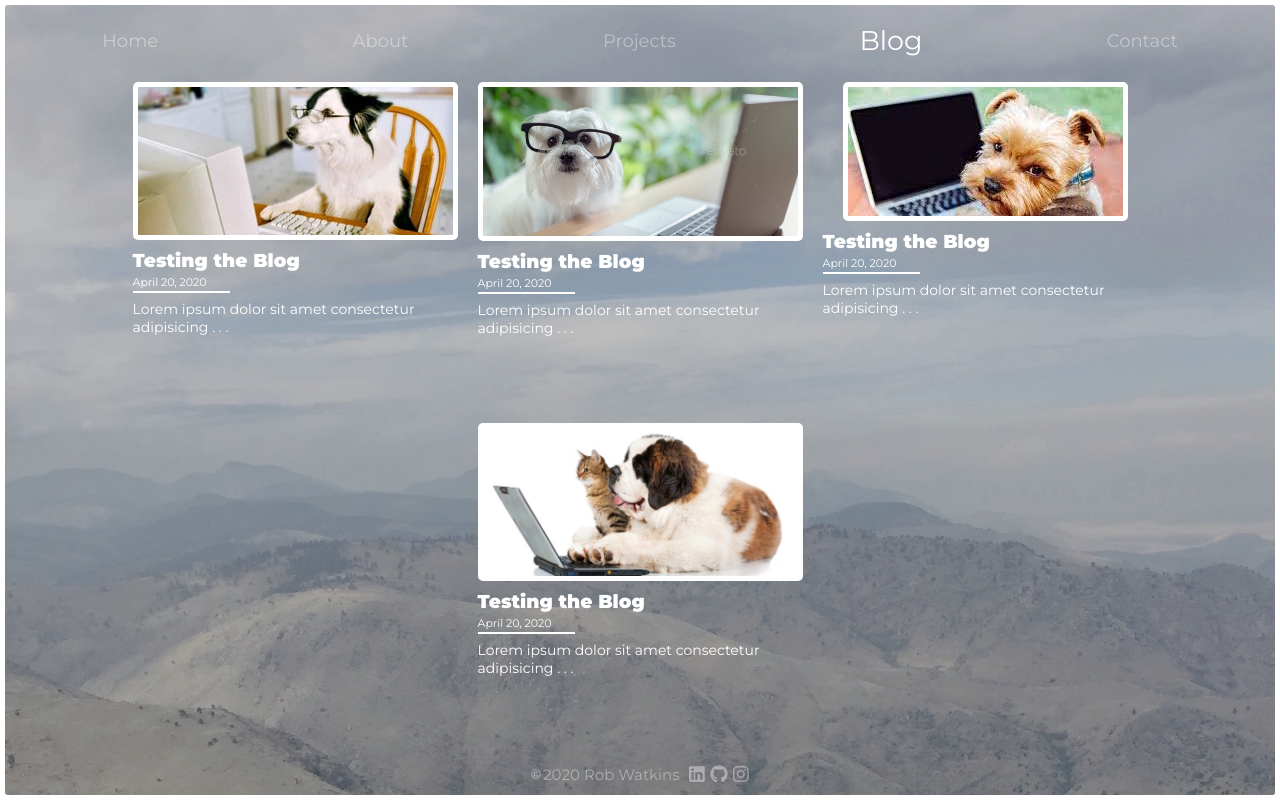
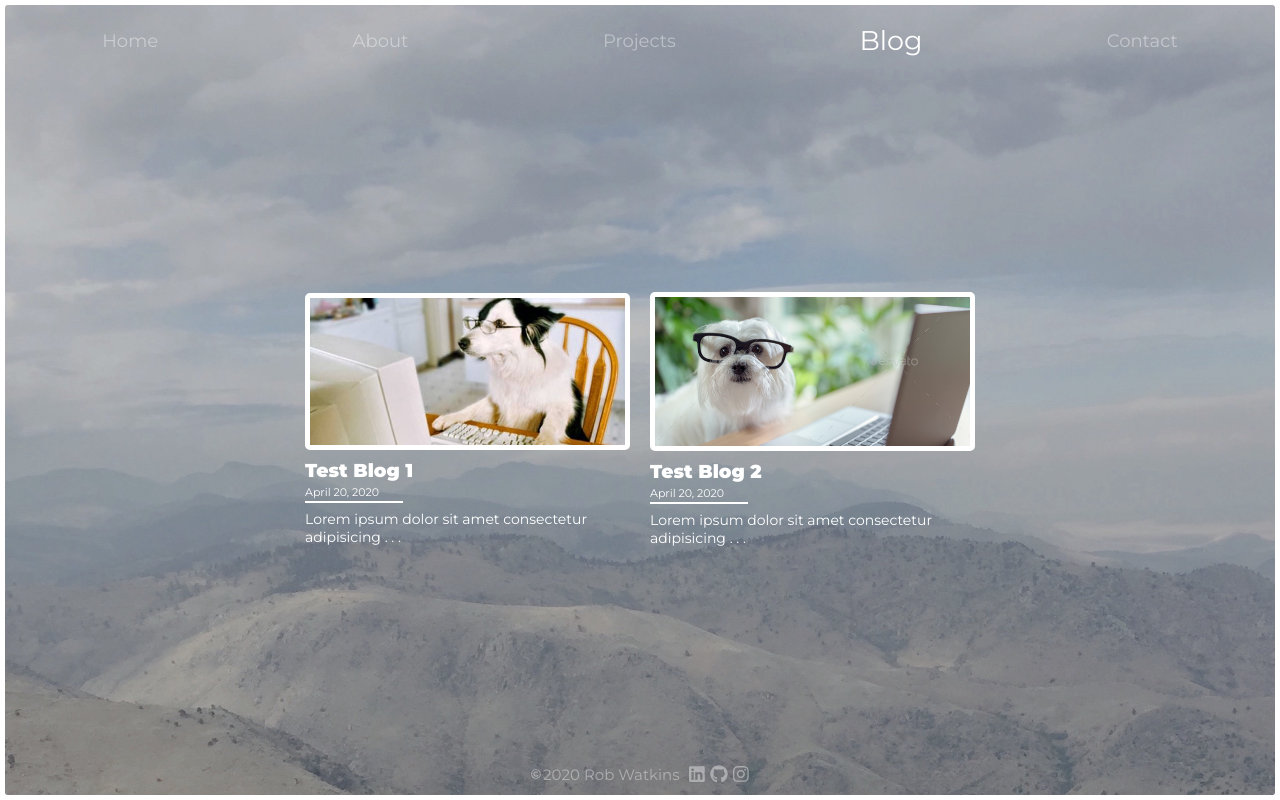
Before and after one commit to robpwatkins/robpwatkins, a React (Create React App) app: page /blog in a window 1280 px wide. Built offline with nearby package versions, Linux system fonts and the light colour scheme.

Commit message:
made blog component dynamic, can accept props from BlogPage

```diff
--- a/public/index.html
+++ b/public/index.html
@@ -25,7 +25,7 @@
       work correctly both with client-side routing and a non-root public URL.
       Learn how to configure a non-root public URL by running `npm run build`.
     -->
-    <title>React App</title>
+    <title>Rob Watkins</title>
   </head>
   <body>
     <noscript>You need to enable JavaScript to run this app.</noscript>
--- a/src/App.js
+++ b/src/App.js
@@ -4,15 +4,15 @@
 import Home from './components/Home';
 import About from './components/About';
 import Projects from './components/Projects';
-import Blog from './components/Blog';
+import BlogPage from './components/BlogPage';
 import Contact from './components/Contact';
 import FabNav from './components/FabNav';
 import Footer from './components/Footer';
-import { BrowserRouter as Router, Switch, Route } from 'react-router-dom';
+import { BrowserRouter, Switch, Route } from 'react-router-dom';
 
 function App() {
   return (
-    <Router>
+    <BrowserRouter>
       <div className="App">
         <div className="background-img">
           <div className="overlay">
@@ -21,7 +21,7 @@
               <Route exact path="/" component={Home} />
               <Route path="/about" component={About} />
               <Route path="/projects" component={Projects} />
-              <Route path="/blog" component={Blog} />
+              <Route path="/blog" component={BlogPage} />
               <Route path="/contact" component={Contact} />
             </Switch>
             <FabNav />
@@ -29,7 +29,7 @@
           </div>
         </div>
       </div>
-    </Router>
+    </BrowserRouter>
   );
 }
 
--- a/src/components/Blog.js
+++ b/src/components/Blog.js
@@ -1,52 +1,14 @@
 import React from 'react';
-import './Blog.css';
-import DogBlogger1 from '../img/DogBlogger.jpg';
-import DogBlogger2 from '../img/DogBlogger2.jpg';
-import DogBlogger3 from '../img/DogBlogger3.jpg';
-import DogBlogger4 from '../img/DogBlogger4.jpeg';
 
-const Blog = () => {
+const Blog = (props) => {
   return (
-    <div className="blog-container">
+    <div>
       <div className="blog-box blog-box1">
         <a href="https://medium.com/@robpwatkins/test-portfolio-blog-50d83b856c92">
-          <img src={DogBlogger1} alt="" />
+          <img src={props.blogImg} alt="" />
         </a>
         <div className="blog-info">
-          <h3>Testing the Blog</h3>
-          <p>April 20, 2020</p>
-          <hr />
-          <p className="preview-text">Lorem ipsum dolor sit amet consectetur adipisicing . . .</p>
-        </div>
-      </div>
-      <div className="blog-box blog-box2">
-        <a href="https://medium.com/@robpwatkins/test-portfolio-blog-50d83b856c92">
-          <img src={DogBlogger3} alt="" />
-        </a>
-        <div className="blog-info">
-          <h3>Testing the Blog</h3>
-          <p>April 20, 2020</p>
-          <hr />
-          <p className="preview-text">Lorem ipsum dolor sit amet consectetur adipisicing . . .</p>
-        </div>
-      </div>
-      <div className="blog-box blog-box3">
-        <a href="https://medium.com/@robpwatkins/test-portfolio-blog-50d83b856c92">
-          <img src={DogBlogger2} alt="" />
-        </a>
-        <div className="blog-info">
-          <h3>Testing the Blog</h3>
-          <p>April 20, 2020</p>
-          <hr />
-          <p className="preview-text">Lorem ipsum dolor sit amet consectetur adipisicing . . .</p>
-        </div>
-      </div>
-      <div className="blog-box blog-box4">
-        <a href="https://medium.com/@robpwatkins/test-portfolio-blog-50d83b856c92">
-          <img src={DogBlogger4} alt="" />
-        </a>
-        <div className="blog-info">
-          <h3>Testing the Blog</h3>
+          <h3>{props.blogName}</h3>
           <p>April 20, 2020</p>
           <hr />
           <p className="preview-text">Lorem ipsum dolor sit amet consectetur adipisicing . . .</p>
--- /dev/null
+++ b/src/components/BlogPage.js
@@ -0,0 +1,16 @@
+import React from 'react';
+import './BlogPage.css';
+import Blog from './Blog';
+import DogBlogger1 from '../img/DogBlogger.jpg';
+import DogBlogger3 from '../img/DogBlogger3.jpg';
+
+const BlogPage = () => {
+  return (
+    <div className="blog-container">
+      <Blog blogImg={DogBlogger1} blogName="Test Blog 1"/>
+      <Blog blogImg={DogBlogger3} blogName="Test Blog 2" />
+    </div>
+  )
+}
+
+export default BlogPage;
--- a/src/components/Projects.js
+++ b/src/components/Projects.js
@@ -9,7 +9,7 @@
 
 class Projects extends React.Component {
   state = {
-    projectType: 'react'
+    projectType: 'all'
   }
 
   handleClick = (event) => {
```
Also changed, not shown: src/components/AboutMobile.js (deleted, +0 -11 lines), src/components/BlogPage.css (renamed from src/components/Blog.css).
